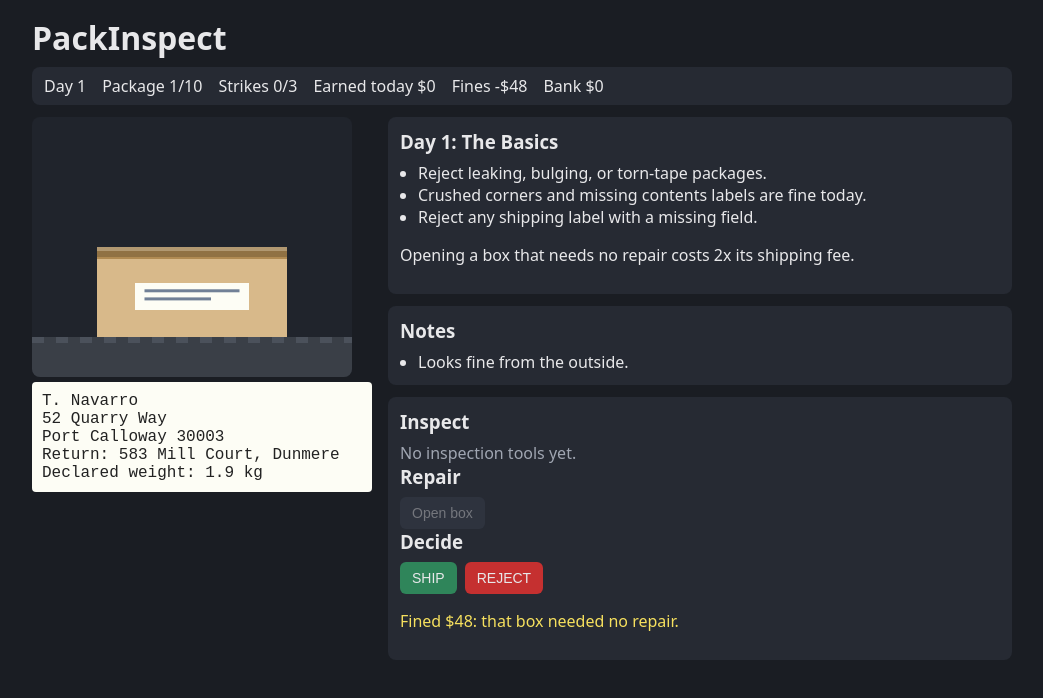
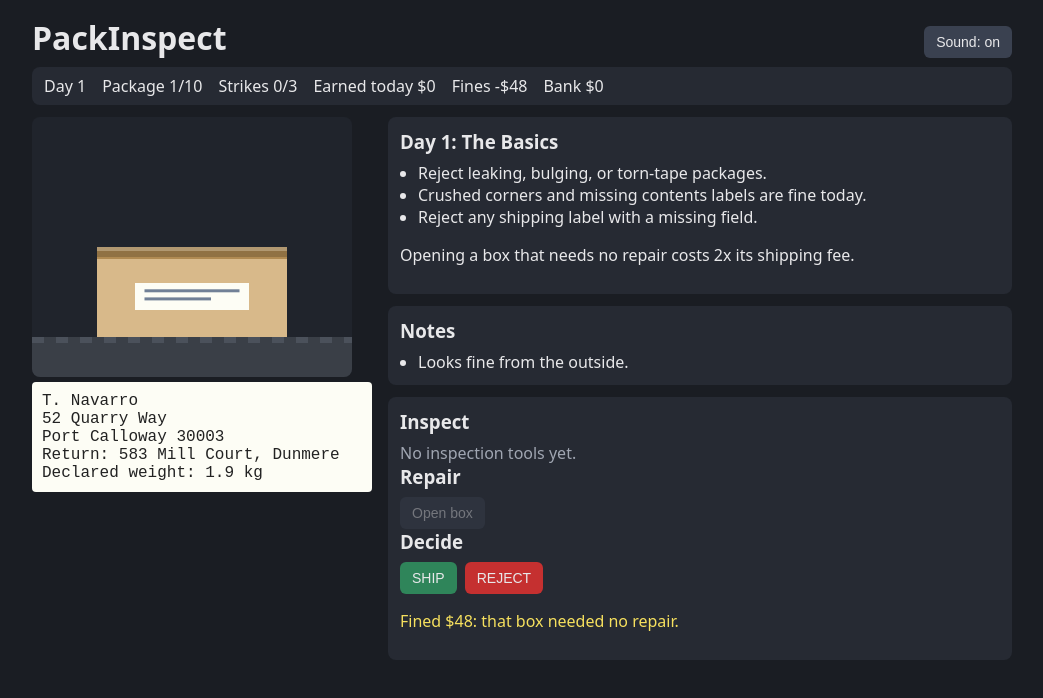
Before and after one commit to PacificEngine/Claude-Package-Inspector, a website built with Vite: page index.html in a window 1280 px wide. Both pictures are taken after a click on the button "Open box". Shown: the whole page, without its empty margins (118-1161 px from the left). Built offline with nearby package versions, Linux system fonts and the light colour scheme.

Commit message:
Add a generated lo-fi soundtrack and sound effects (#2)
Music, effects and the day-end jingle are synthesized in the browser, so there
are no audio files to license or host. The loop starts cozy and drifts off-key
as the days get stranger. Which sound to play is derived from state changes, so
the game rules stay free of audio, and a saved mute button lets players opt out.

```diff
--- /dev/null
+++ b/src/audio/engine.ts
@@ -0,0 +1,202 @@
+import { buildLoop, type Loop } from './music';
+import { sfxFor, type SoundEvent, type Tone } from './sfx';
+
+const MUTE_KEY = 'packinspect.muted';
+const LOOKAHEAD_SECONDS = 0.35;
+const TICK_MS = 100;
+
+export interface AudioEngine {
+  /** Call from a user gesture; browsers block audio until then. */
+  resume(): void;
+  setDay(day: number): void;
+  play(event: SoundEvent): void;
+  setMuted(muted: boolean): void;
+  isMuted(): boolean;
+}
+
+type KeyValueStore = Pick<Storage, 'getItem' | 'setItem'>;
+
+const midiToHz = (midi: number): number => 440 * 2 ** ((midi - 69) / 12);
+
+export function createAudioEngine(storage: KeyValueStore | null): AudioEngine {
+  let muted = readMuted(storage);
+  let day = 1;
+  let loop: Loop = buildLoop(day);
+  let pendingLoop: Loop | null = null;
+
+  let ctx: AudioContext | null = null;
+  let master: GainNode | null = null;
+  let music: GainNode | null = null;
+  let noise: AudioBuffer | null = null;
+  let nextStepTime = 0;
+  let step = 0;
+
+  const AudioCtor: typeof AudioContext | undefined =
+    typeof window === 'undefined'
+      ? undefined
+      : (window.AudioContext ??
+        (window as unknown as { webkitAudioContext?: typeof AudioContext }).webkitAudioContext);
+
+  function applyMute(): void {
+    if (master && ctx) master.gain.setTargetAtTime(muted ? 0 : 0.8, ctx.currentTime, 0.05);
+  }
+
+  function setup(): void {
+    if (ctx || !AudioCtor) return;
+    try {
+      ctx = new AudioCtor();
+    } catch {
+      ctx = null;
+      return;
+    }
+    master = ctx.createGain();
+    master.gain.value = muted ? 0 : 0.8;
+    master.connect(ctx.destination);
+
+    // A low-pass filter on the music bus is most of the lo-fi sound.
+    const lowpass = ctx.createBiquadFilter();
+    lowpass.type = 'lowpass';
+    lowpass.frequency.value = 1400;
+    music = ctx.createGain();
+    music.gain.value = 0.35;
+    music.connect(lowpass);
+    lowpass.connect(master);
+
+    noise = ctx.createBuffer(1, ctx.sampleRate, ctx.sampleRate);
+    const data = noise.getChannelData(0);
+    for (let i = 0; i < data.length; i++) data[i] = Math.random() * 2 - 1;
+
+    nextStepTime = ctx.currentTime + 0.1;
+    setInterval(schedule, TICK_MS);
+  }
+
+  function osc(
+    type: OscillatorType,
+    freq: number,
+    start: number,
+    dur: number,
+    gain: number,
+    dest: AudioNode,
+    detune = 0,
+    slideTo?: number,
+  ): void {
+    if (!ctx) return;
+    const o = ctx.createOscillator();
+    const g = ctx.createGain();
+    o.type = type;
+    o.frequency.setValueAtTime(freq, start);
+    if (slideTo) o.frequency.exponentialRampToValueAtTime(slideTo, start + dur);
+    o.detune.value = detune;
+    g.gain.setValueAtTime(0.0001, start);
+    g.gain.exponentialRampToValueAtTime(gain, start + 0.02);
+    g.gain.exponentialRampToValueAtTime(0.0001, start + dur);
+    o.connect(g);
+    g.connect(dest);
+    o.start(start);
+    o.stop(start + dur + 0.05);
+  }
+
+  function noiseBurst(start: number, dur: number, gain: number, dest: AudioNode, highpass: number): void {
+    if (!ctx || !noise) return;
+    const src = ctx.createBufferSource();
+    const filter = ctx.createBiquadFilter();
+    const g = ctx.createGain();
+    src.buffer = noise;
+    filter.type = 'highpass';
+    filter.frequency.value = highpass;
+    g.gain.setValueAtTime(gain, start);
+    g.gain.exponentialRampToValueAtTime(0.0001, start + dur);
+    src.connect(filter);
+    filter.connect(g);
+    g.connect(dest);
+    src.start(start);
+    src.stop(start + dur + 0.02);
+  }
+
+  function scheduleStep(index: number, time: number, secondsPerStep: number): void {
+    if (!music) return;
+    const drift = () => (Math.random() * 2 - 1) * loop.detuneCents;
+    for (const chord of loop.chords) {
+      if (chord.step !== index) continue;
+      for (const midi of chord.notes) {
+        osc('triangle', midiToHz(midi), time, chord.length * secondsPerStep, 0.06, music, drift());
+      }
+    }
+    for (const n of loop.bass) {
+      if (n.step === index) osc('sine', midiToHz(n.midi), time, n.length * secondsPerStep, 0.22, music);
+    }
+    for (const n of loop.melody) {
+      if (n.step === index) {
+        osc('sine', midiToHz(n.midi), time, n.length * secondsPerStep, 0.09, music, drift());
+      }
+    }
+    for (const hit of loop.drums) {
+      if (hit.step !== index) continue;
+      if (hit.kind === 'kick') osc('sine', 120, time, 0.18, 0.4, music, 0, 45);
+      else if (hit.kind === 'snare') noiseBurst(time, 0.12, 0.12, music, 1500);
+      else noiseBurst(time, 0.04, 0.05, music, 6000);
+    }
+  }
+
+  function schedule(): void {
+    if (!ctx || ctx.state !== 'running') return;
+    while (nextStepTime < ctx.currentTime + LOOKAHEAD_SECONDS) {
+      const secondsPerStep = 60 / loop.bpm / 4;
+      // Swing the off-beat 16ths a little for the lazy lo-fi feel.
+      const swing = step % 2 === 1 ? secondsPerStep * 0.18 : 0;
+      scheduleStep(step, nextStepTime + swing, secondsPerStep);
+      nextStepTime += secondsPerStep;
+      step += 1;
+      if (step >= loop.steps) {
+        step = 0;
+        if (pendingLoop) {
+          loop = pendingLoop;
+          pendingLoop = null;
+        }
+      }
+    }
+  }
+
+  function playTone(t: Tone, base: number): void {
+    if (!ctx || !master) return;
+    const start = base + t.at;
+    if (t.type === 'noise') noiseBurst(start, t.dur, t.gain, master, 800);
+    else osc(t.type, t.freq, start, t.dur, t.gain, master, 0, t.slideTo);
+  }
+
+  return {
+    resume() {
+      setup();
+      if (ctx && ctx.state === 'suspended') void ctx.resume();
+    },
+    setDay(next) {
+      if (next === day) return;
+      day = next;
+      // Swap at the next loop boundary so the music never lurches mid-phrase.
+      pendingLoop = buildLoop(day);
+    },
+    play(event) {
+      if (muted || !ctx || ctx.state !== 'running') return;
+      const base = ctx.currentTime + 0.01;
+      for (const tone of sfxFor(event)) playTone(tone, base);
+    },
+    setMuted(next) {
+      muted = next;
+      try {
+        storage?.setItem(MUTE_KEY, next ? '1' : '0');
+      } catch {
+        // Storage can be unavailable (private mode); the setting just will not persist.
+      }
+      applyMute();
+    },
+    isMuted: () => muted,
+  };
+}
+
+function readMuted(storage: KeyValueStore | null): boolean {
+  try {
+    return storage?.getItem(MUTE_KEY) === '1';
+  } catch {
+    return false;
+  }
+}
--- /dev/null
+++ b/src/audio/events.ts
@@ -0,0 +1,26 @@
+import type { Campaign } from '../game/campaign';
+import type { ShiftState } from '../game/shift';
+import type { SoundEvent } from './sfx';
+
+const suppliesLeft = (s: ShiftState): number =>
+  Object.values(s.inventory.supplies).reduce((sum, n) => sum + n, 0);
+
+// Derives what to play by comparing states, so the game rules never know about sound.
+export function soundsFor(before: Campaign, after: Campaign): SoundEvent[] {
+  if (before.phase === 'shift' && after.phase === 'dayEnd') return ['dayEnd'];
+
+  const events: SoundEvent[] = [];
+  const b = before.shift;
+  const a = after.shift;
+  if (before.phase === 'shift' && after.phase === 'shift' && b && a && a !== b) {
+    if (a.strikes > b.strikes) events.push('strike');
+    else if (a.earned > b.earned) events.push('ship');
+    else if (a.rejected > b.rejected) events.push('reject');
+    if (a.fines > b.fines) events.push('fine');
+    if (suppliesLeft(a) < suppliesLeft(b)) events.push('repair');
+  }
+  if (before.phase === 'shop' && after.phase === 'shop' && after.bank < before.bank) {
+    events.push('buy');
+  }
+  return events;
+}
--- /dev/null
+++ b/src/audio/music.ts
@@ -0,0 +1,102 @@
+import { createRng } from '../game/rng';
+
+export const STEPS_PER_BAR = 16;
+export const LOOP_STEPS = STEPS_PER_BAR * 4;
+
+export interface Chord {
+  step: number;
+  length: number;
+  root: number;
+  notes: number[];
+}
+export interface NoteEvent {
+  step: number;
+  length: number;
+  midi: number;
+}
+export interface DrumHit {
+  step: number;
+  kind: 'kick' | 'snare' | 'hat';
+}
+export interface Loop {
+  bpm: number;
+  steps: number;
+  chords: Chord[];
+  bass: NoteEvent[];
+  melody: NoteEvent[];
+  drums: DrumHit[];
+  detuneCents: number;
+}
+
+// 0 on day 1 (cozy) up to 1 on the last day (off-kilter).
+export function weirdness(day: number): number {
+  return Math.min(1, Math.max(0, (day - 1) / 6));
+}
+
+export const detuneCentsForDay = (day: number): number => Math.round(weirdness(day) * 45);
+
+// Fmaj7 - Em7 - Dm7 - Cmaj7, the classic mellow lo-fi walk-down.
+const PROGRESSION: ReadonlyArray<{ root: number; intervals: readonly number[] }> = [
+  { root: 53, intervals: [0, 4, 7, 11] },
+  { root: 52, intervals: [0, 3, 7, 10] },
+  { root: 50, intervals: [0, 3, 7, 10] },
+  { root: 48, intervals: [0, 4, 7, 11] },
+];
+
+// F major pentatonic over two octaves.
+const SCALE = [65, 67, 69, 72, 74, 77, 79, 81];
+
+function buildChords(day: number): Chord[] {
+  return PROGRESSION.map((p, bar) => {
+    const notes = p.intervals.map((i) => p.root + 12 + i);
+    // From day 4 the last chord picks up a tritone, from day 6 the second a flat nine.
+    if (day >= 4 && bar === 3) notes.push(p.root + 12 + 6);
+    if (day >= 6 && bar === 1) notes.push(p.root + 12 + 1);
+    return { step: bar * STEPS_PER_BAR, length: STEPS_PER_BAR, root: p.root + 12, notes };
+  });
+}
+
+function buildBass(): NoteEvent[] {
+  return PROGRESSION.flatMap((p, bar) => [
+    { step: bar * STEPS_PER_BAR, length: 6, midi: p.root - 12 },
+    { step: bar * STEPS_PER_BAR + 10, length: 4, midi: p.root - 12 + 7 },
+  ]);
+}
+
+function buildMelody(day: number): NoteEvent[] {
+  const rng = createRng(day * 7919);
+  const odd = weirdness(day) * 0.3;
+  const notes: NoteEvent[] = [];
+  for (let bar = 0; bar < 4; bar++) {
+    for (const beat of [0, 4, 8, 12]) {
+      if (!rng.chance(0.6)) continue;
+      let midi = rng.pick(SCALE);
+      if (rng.chance(odd)) midi += 1; // a note that does not belong
+      notes.push({ step: bar * STEPS_PER_BAR + beat, length: 3, midi });
+    }
+  }
+  return notes;
+}
+
+function buildDrums(): DrumHit[] {
+  const hits: DrumHit[] = [];
+  for (let bar = 0; bar < 4; bar++) {
+    const base = bar * STEPS_PER_BAR;
+    hits.push({ step: base, kind: 'kick' }, { step: base + 10, kind: 'kick' });
+    hits.push({ step: base + 4, kind: 'snare' }, { step: base + 12, kind: 'snare' });
+    for (let s = 0; s < STEPS_PER_BAR; s += 2) hits.push({ step: base + s, kind: 'hat' });
+  }
+  return hits;
+}
+
+export function buildLoop(day: number): Loop {
+  return {
+    bpm: Math.round(76 - weirdness(day) * 12),
+    steps: LOOP_STEPS,
+    chords: buildChords(day),
+    bass: buildBass(),
+    melody: buildMelody(day),
+    drums: buildDrums(),
+    detuneCents: detuneCentsForDay(day),
+  };
+}
--- /dev/null
+++ b/src/audio/sfx.ts
@@ -0,0 +1,52 @@
+export type SoundEvent = 'ship' | 'reject' | 'strike' | 'fine' | 'repair' | 'buy' | 'dayEnd';
+
+export const SOUND_EVENTS: readonly SoundEvent[] = [
+  'ship',
+  'reject',
+  'strike',
+  'fine',
+  'repair',
+  'buy',
+  'dayEnd',
+];
+
+export interface Tone {
+  type: 'sine' | 'square' | 'triangle' | 'sawtooth' | 'noise';
+  freq: number; // ignored for noise
+  at: number; // seconds after the event
+  dur: number;
+  gain: number;
+  slideTo?: number;
+}
+
+const blip = (freq: number, at: number, dur = 0.12, gain = 0.25): Tone => ({
+  type: 'sine',
+  freq,
+  at,
+  dur,
+  gain,
+});
+
+export function sfxFor(event: SoundEvent): Tone[] {
+  switch (event) {
+    case 'ship':
+      return [blip(660, 0), blip(880, 0.08)];
+    case 'reject':
+      return [{ type: 'triangle', freq: 220, at: 0, dur: 0.18, gain: 0.3, slideTo: 150 }];
+    case 'strike':
+      return [{ type: 'square', freq: 160, at: 0, dur: 0.3, gain: 0.2, slideTo: 90 }];
+    case 'fine':
+      return [blip(520, 0, 0.1), blip(390, 0.1, 0.1), blip(260, 0.2, 0.16)];
+    case 'repair':
+      return [{ type: 'noise', freq: 0, at: 0, dur: 0.22, gain: 0.25 }, blip(740, 0.22, 0.08, 0.2)];
+    case 'buy':
+      return [blip(988, 0, 0.07, 0.2), blip(1319, 0.07, 0.14, 0.2)];
+    case 'dayEnd':
+      return [
+        blip(523, 0, 0.18),
+        blip(659, 0.16, 0.18),
+        blip(784, 0.32, 0.18),
+        blip(1047, 0.48, 0.45),
+      ];
+  }
+}
--- a/src/styles.css
+++ b/src/styles.css
@@ -16,3 +16,5 @@ button.reject { background: #c53030; }
 .message { min-height: 1.4em; color: #f6e05e; }
 canvas { background: #20242c; border-radius: 8px; width: 100%; max-width: 320px; }
 .muted { color: #a0a6b2; }
+
+.header { display: flex; justify-content: space-between; align-items: center; }
--- a/src/ui/app.ts
+++ b/src/ui/app.ts
@@ -1,3 +1,5 @@
+import { createAudioEngine } from '../audio/engine';
+import { soundsFor } from '../audio/events';
 import { addressLines } from '../game/address';
 import { bossNote } from '../game/boss';
 import {
@@ -33,11 +35,24 @@ import { drawPackage } from './packageArt';
 
 const fineText = (fines: number): string => money(fines > 0 ? -fines : 0);
 
+function safeStorage(): Storage | null {
+  try {
+    return window.localStorage;
+  } catch {
+    return null; // blocked by browser privacy settings
+  }
+}
+
 export function mount(root: HTMLElement, seed: number): void {
   let campaign = startCampaign(seed);
   let message = '';
+  const audio = createAudioEngine(safeStorage());
+  // Browsers only allow audio after a user gesture; capture so it is ready before the click's own sound.
+  root.addEventListener('click', () => audio.resume(), true);
 
   const update = (next: Campaign, msg = ''): void => {
+    for (const event of soundsFor(campaign, next)) audio.play(event);
+    audio.setDay(next.day);
     campaign = next;
     message = msg;
     render();
@@ -205,7 +220,12 @@ export function mount(root: HTMLElement, seed: number): void {
       shop: shopScreen,
       finished: finishedScreen,
     };
-    root.replaceChildren(el('h1', { text: 'PackInspect' }), screens[campaign.phase]());
+    const muteButton = button(`Sound: ${audio.isMuted() ? 'off' : 'on'}`, () => {
+      audio.setMuted(!audio.isMuted());
+      render();
+    });
+    const header = el('div', { cls: 'header' }, [el('h1', { text: 'PackInspect' }), muteButton]);
+    root.replaceChildren(header, screens[campaign.phase]());
   }
 
   render();
```
Also changed, not shown: src/audio/engine.test.ts (added, +53 -0 lines), src/audio/events.test.ts (added, +79 -0 lines), src/audio/music.test.ts (added, +90 -0 lines), src/audio/sfx.test.ts (added, +30 -0 lines).
